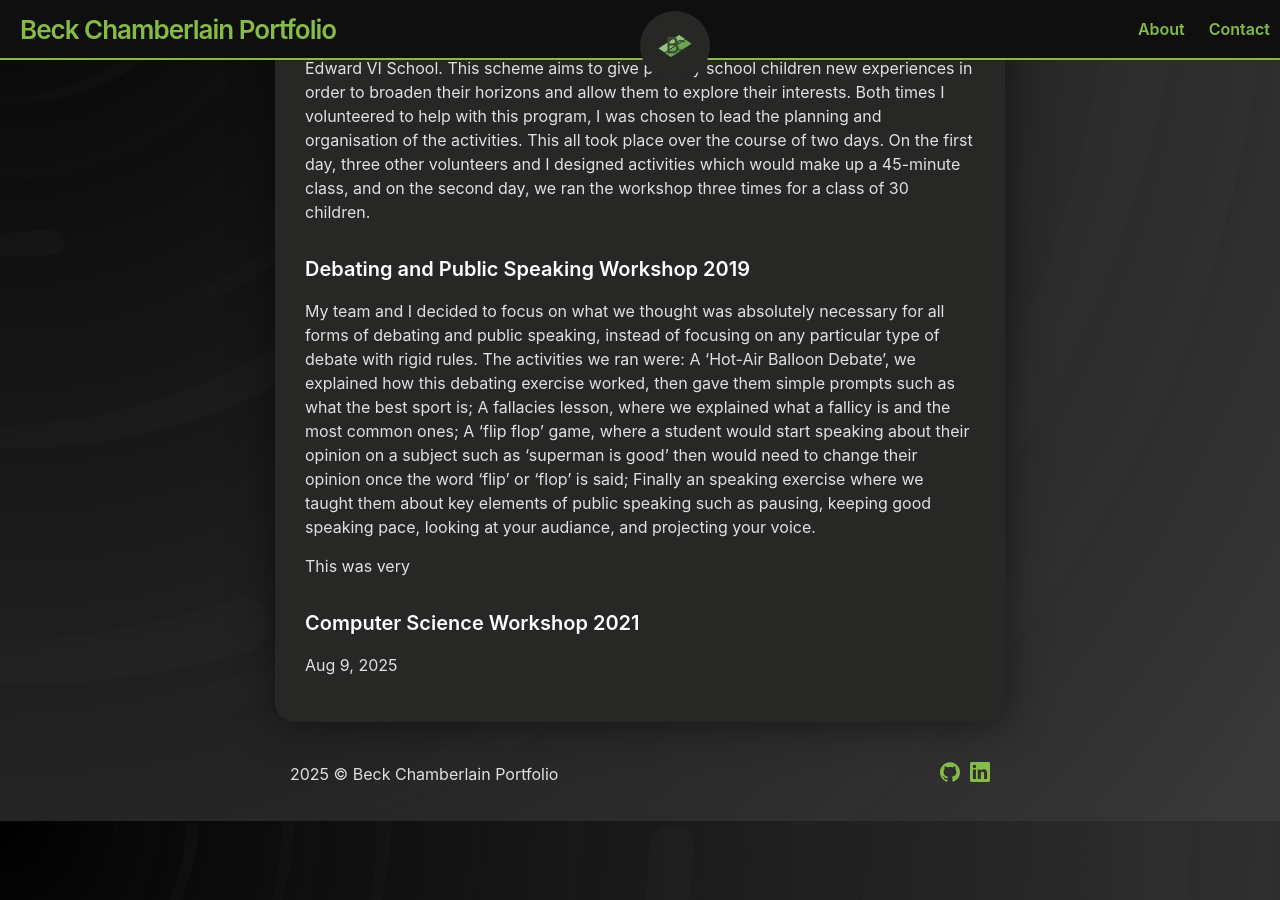
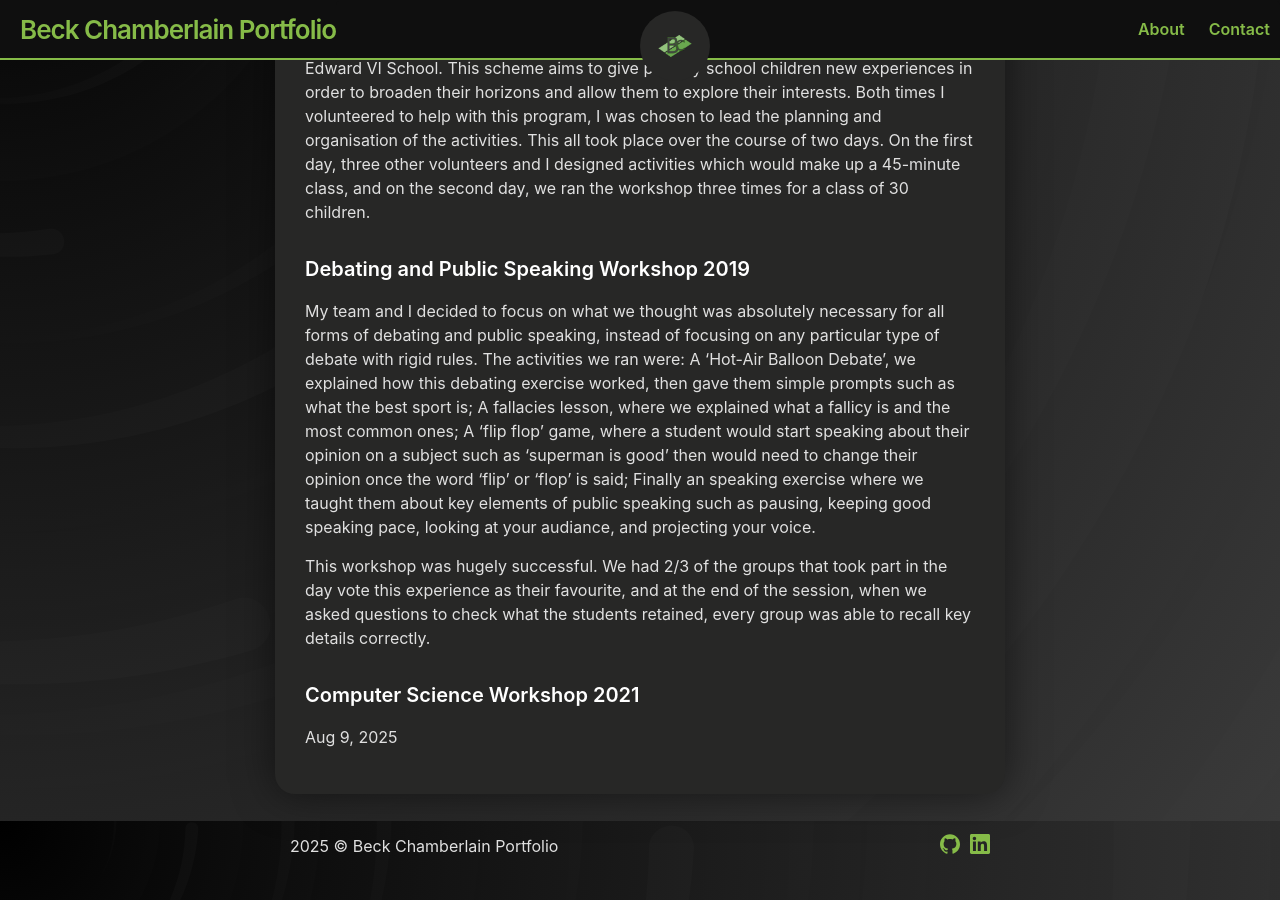
Before and after one commit to BeckCham/beckcham.github.io, a Jekyll site: the page built from _posts/2025-08-09-life-afk.md, in a window 1280 px wide and 900 px high, scrolled down 2059 px. Built offline with Jekyll 4.4.1, drawn with Linux system fonts in a browser that asks for light colours.

Commit message:
Update 2025-08-09-life-afk.md

```diff
--- a/_posts/2025-08-09-life-afk.md
+++ b/_posts/2025-08-09-life-afk.md
@@ -27,6 +27,6 @@ I planned, led, and executed two workshops in partnership schemes connected to K
 My team and I decided to focus on what we thought was absolutely necessary for all forms of debating and public speaking, instead of focusing on any particular type
 of debate with rigid rules. The activities we ran were: A 'Hot-Air Balloon Debate', we explained how this debating exercise worked, then gave them simple prompts such as what the best sport is; A fallacies lesson, where we explained what a fallicy is and the most common ones; A 'flip flop' game, where a student would start speaking about their opinion on a subject such as 'superman is good' then would need to change their opinion once the word 'flip' or 'flop' is said; Finally an speaking exercise where we taught them about key elements of public speaking such as pausing, keeping good speaking pace, looking at your audiance, and projecting your voice.
 
-This was very
+This workshop was hugely successful. We had 2/3 of the groups that took part in the day vote this experience as their favourite, and at the end of the session, when we asked questions to check what the students retained, every group was able to recall key details correctly.
 
 #### Computer Science Workshop 2021
```
